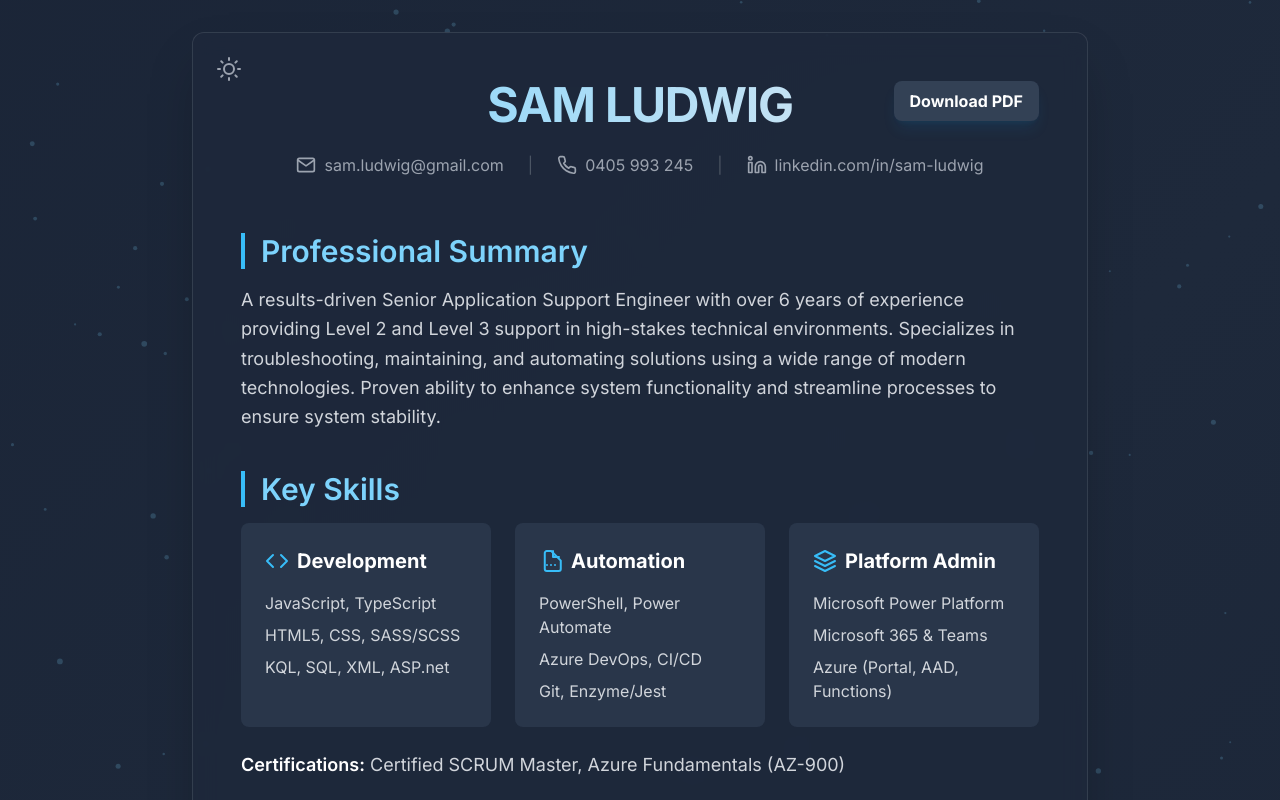
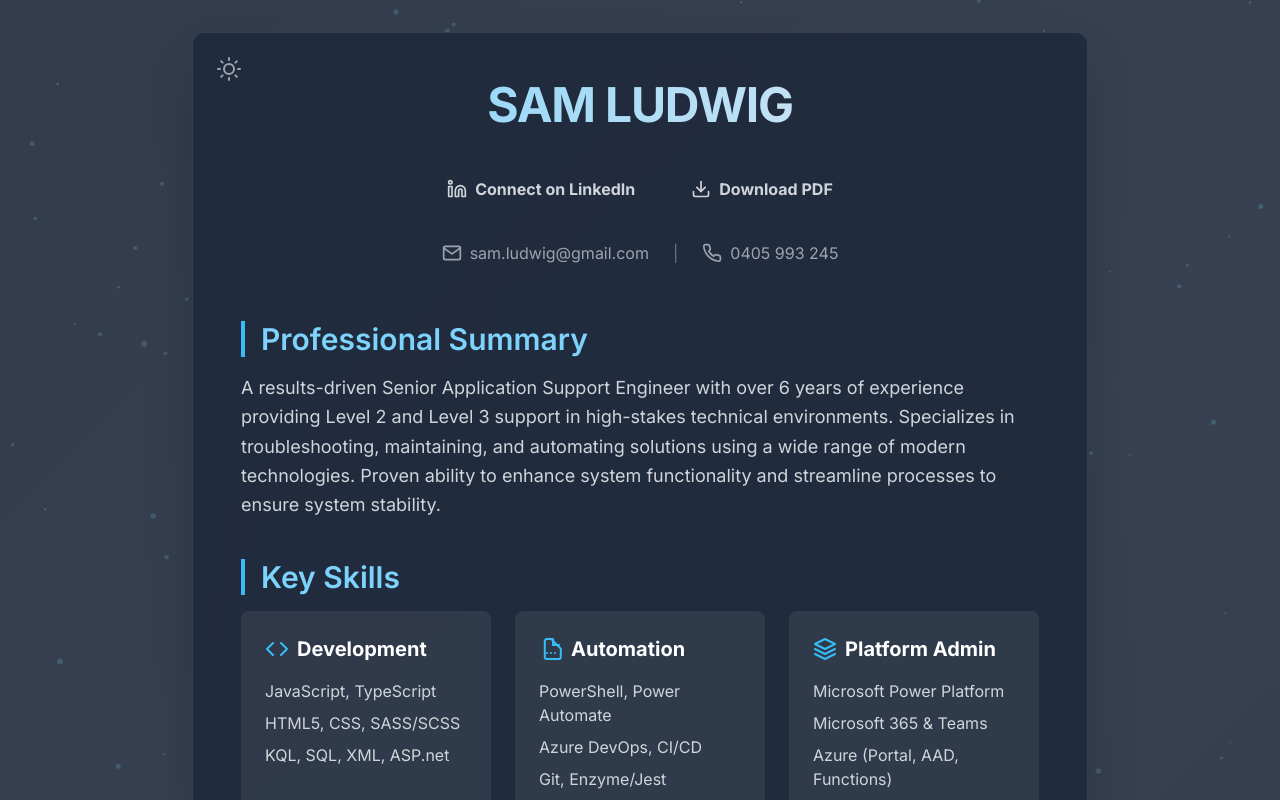
Before and after one commit to Ludwixix/Ludwixix.github.io, a plain HTML site: page index.html in a window 1280 px wide. Shown: the top 800 px of the page. Drawn offline with nearby package versions, Linux system fonts and the light colour scheme.

Commit message:
Initial commit

```diff
--- a/index.html
+++ b/index.html
@@ -10,19 +10,22 @@
     <link href="https://fonts.googleapis.com/css2?family=Inter:wght@300;400;500;600;700&display=swap" rel="stylesheet">
     <style>
         :root {
-            --bg-dark: linear-gradient(-45deg, #0f172a, #1e293b, #0f172a);
-            --bg-light: linear-gradient(-45deg, #f3f4f6, #e5e7eb, #f3f4f6);
+            /* Dark Theme Colors */
+            --bg-dark: linear-gradient(-45deg, #1f2937, #374151, #1f2937);
             --text-dark: #d1d5db;
-            --text-light: #374151;
             --accent-dark: #7dd3fc; /* sky-300 */
+            --container-bg-dark: rgba(30, 41, 59, 0.85);
+            --card-bg-dark: rgba(55, 65, 81, 0.7);
+            --glow-dark: rgba(125, 211, 252, 0.15);
+            --particle-color-dark: 'rgba(125, 211, 252, 0.2)';
+
+            /* Light Theme Colors */
+            --bg-light: #f9fafb; /* gray-50 */
+            --text-light: #374151; /* gray-700 */
             --accent-light: #0ea5e9; /* sky-500 */
-            --container-bg-dark: rgba(30, 41, 59, 0.85);
-            --container-bg-light: rgba(255, 255, 255, 0.85);
-            --card-bg-dark: rgba(51, 65, 85, 0.6);
-            --card-bg-light: rgba(249, 250, 251, 0.8);
-            --glow-dark: rgba(125, 211, 252, 0.15);
+            --container-bg-light: #ffffff;
+            --card-bg-light: #f3f4f6; /* gray-100 */
             --glow-light: rgba(14, 165, 233, 0.2);
-            --particle-color-dark: 'rgba(125, 211, 252, 0.2)';
             --particle-color-light: 'rgba(56, 189, 248, 0.3)';
         }
         @keyframes animated-gradient {
@@ -58,11 +61,12 @@
             border: 1px solid rgba(255, 255, 255, 0.1);
             position: relative;
             z-index: 2;
-            transition: background-color 0.5s ease;
+            transition: background-color 0.5s ease, border-color 0.5s ease;
         }
         body.light-theme .resume-container {
             background-color: var(--container-bg-light);
             border: 1px solid rgba(0, 0, 0, 0.05);
+            backdrop-filter: none;
         }
         .section-card, .experience-item {
             transition: transform 0.3s ease, box-shadow 0.3s ease, background-color 0.5s ease;
@@ -76,7 +80,7 @@
             box-shadow: 0 0 25px var(--glow-dark);
         }
         body.light-theme .section-card:hover, body.light-theme .experience-item:hover {
-             box-shadow: 0 0 25px var(--glow-light);
+             box-shadow: 0 8px 25px var(--glow-light);
         }
         @keyframes slideInUp {
             from { opacity: 0; transform: translateY(30px); }
@@ -86,7 +90,7 @@
             animation: slideInUp 0.7s ease-out forwards;
         }
         .btn {
-            transition: background-color 0.3s, transform 0.3s;
+            transition: all 0.3s ease;
         }
         .btn:hover {
             transform: translateY(-2px);
@@ -140,25 +144,27 @@
         <!-- Header Section -->
         <header class="text-center pb-6 mb-8 relative">
             <h1 class="text-5xl font-bold tracking-tight bg-gradient-to-r from-sky-300 to-slate-200 bg-clip-text text-transparent pb-2">SAM LUDWIG</h1>
-            <div class="mt-4 flex justify-center items-center flex-wrap gap-x-6 gap-y-2 text-gray-400">
+            <div class="mt-8 flex justify-center items-center flex-wrap gap-4">
+                 <a href="https://linkedin.com/in/sam-ludwig" target="_blank" class="btn linkedin-btn inline-flex items-center font-bold py-2 px-5 rounded-lg">
+                     <svg xmlns="http://www.w3.org/2000/svg" width="20" height="20" viewBox="0 0 24 24" fill="none" stroke="currentColor" stroke-width="2" stroke-linecap="round" stroke-linejoin="round" class="mr-2"><path d="M16 8a6 6 0 0 1 6 6v7h-4v-7a2 2 0 0 0-2-2 2 2 0 0 0-2 2v7h-4v-7a6 6 0 0 1 6-6z"></path><rect x="2" y="9" width="4" height="12"></rect><circle cx="4" cy="4" r="2"></circle></svg>
+                    Connect on LinkedIn
+                </a>
+                <button onclick="window.print()" class="btn download-btn inline-flex items-center font-bold py-2 px-5 rounded-lg">
+                    <svg xmlns="http://www.w3.org/2000/svg" width="20" height="20" viewBox="0 0 24 24" fill="none" stroke="currentColor" stroke-width="2" stroke-linecap="round" stroke-linejoin="round" class="mr-2"><path d="M21 15v4a2 2 0 0 1-2 2H5a2 2 0 0 1-2-2v-4"></path><polyline points="7 10 12 15 17 10"></polyline><line x1="12" y1="15" x2="12" y2="3"></line></svg>
+                    Download PDF
+                </button>
+            </div>
+            <div class="mt-8 flex justify-center items-center flex-wrap gap-x-6 gap-y-2 text-gray-400">
                 <a href="mailto:sam.ludwig@gmail.com" id="email-link" class="flex items-center hover:text-sky-300 transition-colors cursor-pointer">
                     <svg xmlns="http://www.w3.org/2000/svg" width="20" height="20" viewBox="0 0 24 24" fill="none" stroke="currentColor" stroke-width="2" stroke-linecap="round" stroke-linejoin="round" class="mr-2"><path d="M4 4h16c1.1 0 2 .9 2 2v12c0 1.1-.9 2-2 2H4c-1.1 0-2-.9-2-2V6c0-1.1.9-2 2-2z"></path><polyline points="22,6 12,13 2,6"></polyline></svg>
                     sam.ludwig@gmail.com
                 </a>
-                <span class="text-gray-600 hidden md:inline">|</span>
+                <span class="text-gray-500 hidden md:inline">|</span>
                 <span class="flex items-center">
                     <svg xmlns="http://www.w3.org/2000/svg" width="20" height="20" viewBox="0 0 24 24" fill="none" stroke="currentColor" stroke-width="2" stroke-linecap="round" stroke-linejoin="round" class="mr-2"><path d="M22 16.92v3a2 2 0 0 1-2.18 2 19.79 19.79 0 0 1-8.63-3.07 19.5 19.5 0 0 1-6-6 19.79 19.79 0 0 1-3.07-8.67A2 2 0 0 1 4.11 2h3a2 2 0 0 1 2 1.72 12.84 12.84 0 0 0 .7 2.81 2 2 0 0 1-.45 2.11L8.09 9.91a16 16 0 0 0 6 6l1.27-1.27a2 2 0 0 1 2.11-.45 12.84 12.84 0 0 0 2.81.7A2 2 0 0 1 22 16.92z"></path></svg>
                     0405 993 245
                 </span>
-                <span class="text-gray-600 hidden md:inline">|</span>
-                <a href="https://linkedin.com/in/sam-ludwig" target="_blank" class="flex items-center hover:text-sky-300 transition-colors">
-                     <svg xmlns="http://www.w3.org/2000/svg" width="20" height="20" viewBox="0 0 24 24" fill="none" stroke="currentColor" stroke-width="2" stroke-linecap="round" stroke-linejoin="round" class="mr-2"><path d="M16 8a6 6 0 0 1 6 6v7h-4v-7a2 2 0 0 0-2-2 2 2 0 0 0-2 2v7h-4v-7a6 6 0 0 1 6-6z"></path><rect x="2" y="9" width="4" height="12"></rect><circle cx="4" cy="4" r="2"></circle></svg>
-                    linkedin.com/in/sam-ludwig
-                </a>
             </div>
-            <button onclick="window.print()" class="btn absolute top-0 right-0 bg-slate-700 text-white font-bold py-2 px-4 rounded-lg hover:bg-slate-600 shadow-lg shadow-sky-500/10">
-                Download PDF
-            </button>
         </header>
 
         <main>
```
